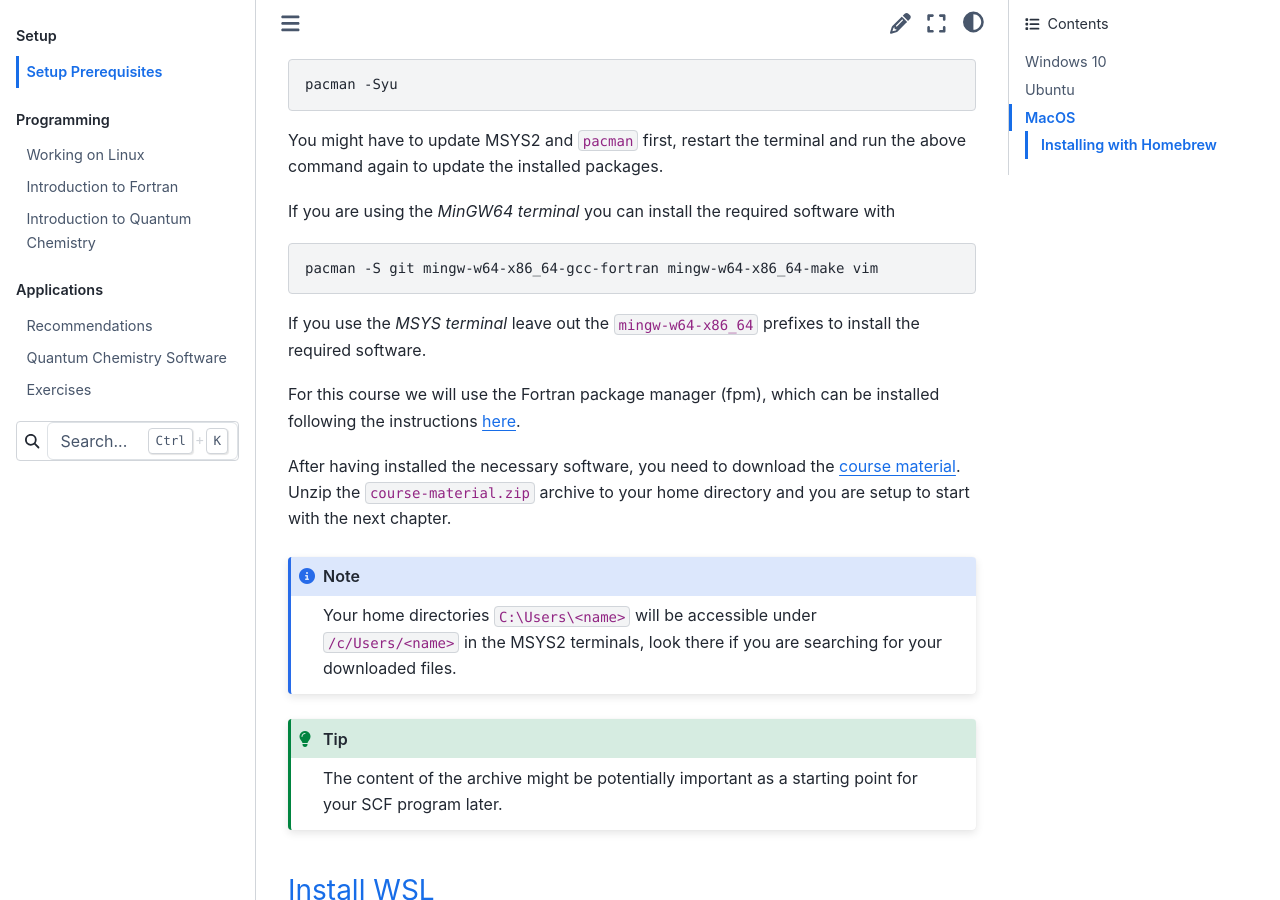
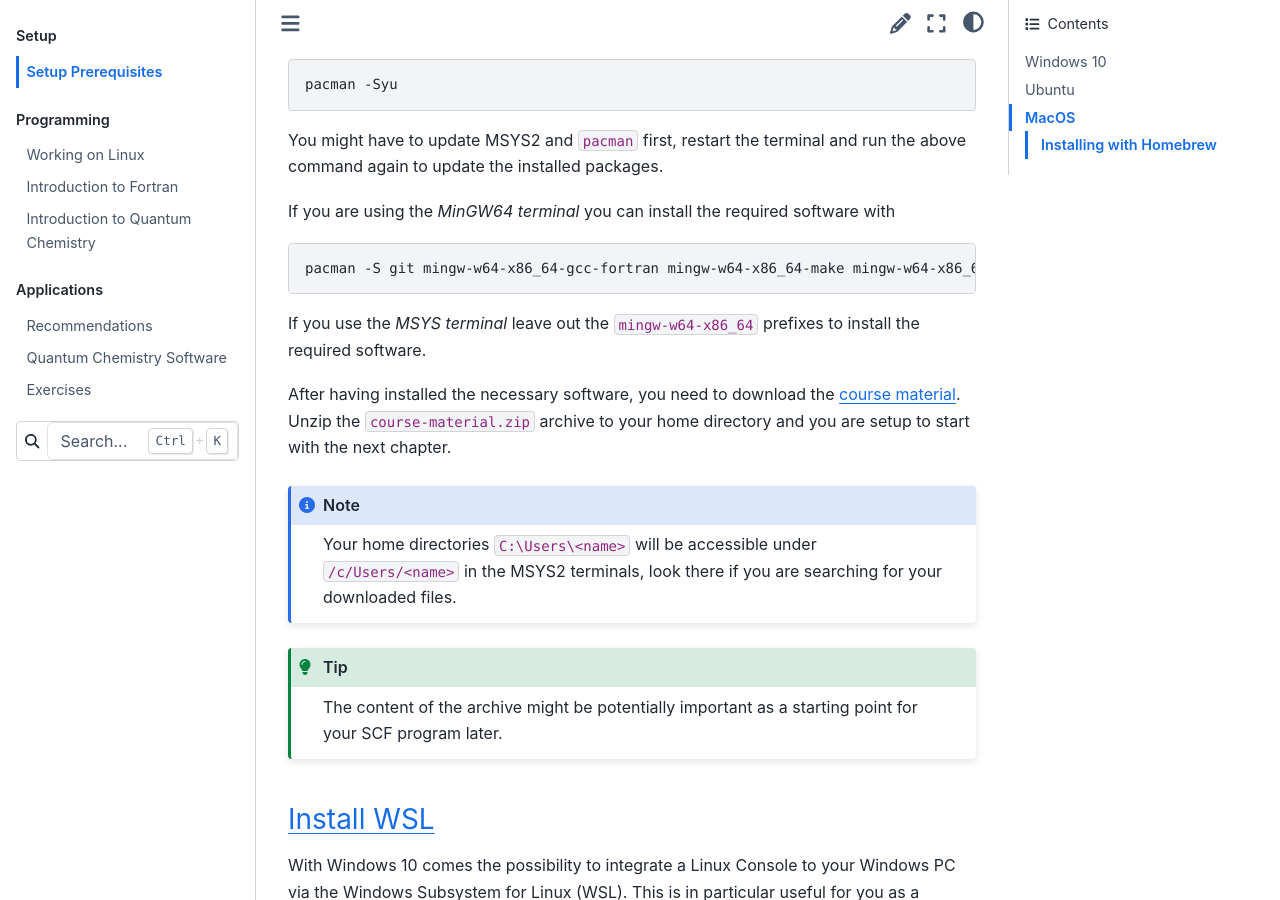
Before and after one commit to grimme-lab/qc2-teaching, a Sphinx documentation site: the page built from doc/install.rst, in a window 1280 px wide and 900 px high, scrolled down 1294 px. Built offline with Sphinx 7.4.7 and the Sphinx Book theme 1.1.4, drawn with Linux system fonts in a browser that asks for light colours.

Commit message:
Update msys2 installation instructions (#37)

```diff
--- a/doc/install.rst
+++ b/doc/install.rst
@@ -54,13 +54,10 @@
 
 .. code-block:: none
 
-   pacman -S git mingw-w64-x86_64-gcc-fortran mingw-w64-x86_64-make vim
+   pacman -S git mingw-w64-x86_64-gcc-fortran mingw-w64-x86_64-make mingw-w64-x86_64-fpm vim
 
 If you use the *MSYS terminal* leave out the ``mingw-w64-x86_64`` prefixes to install
 the required software.
-
-For this course we will use the Fortran package manager (fpm), which can
-be installed following the instructions `here <https://github.com/awvwgk/mingw-w64-fpm-pkgbuild>`_.
 
 After having installed the necessary software, you need to download the
 `course material`_.
```
